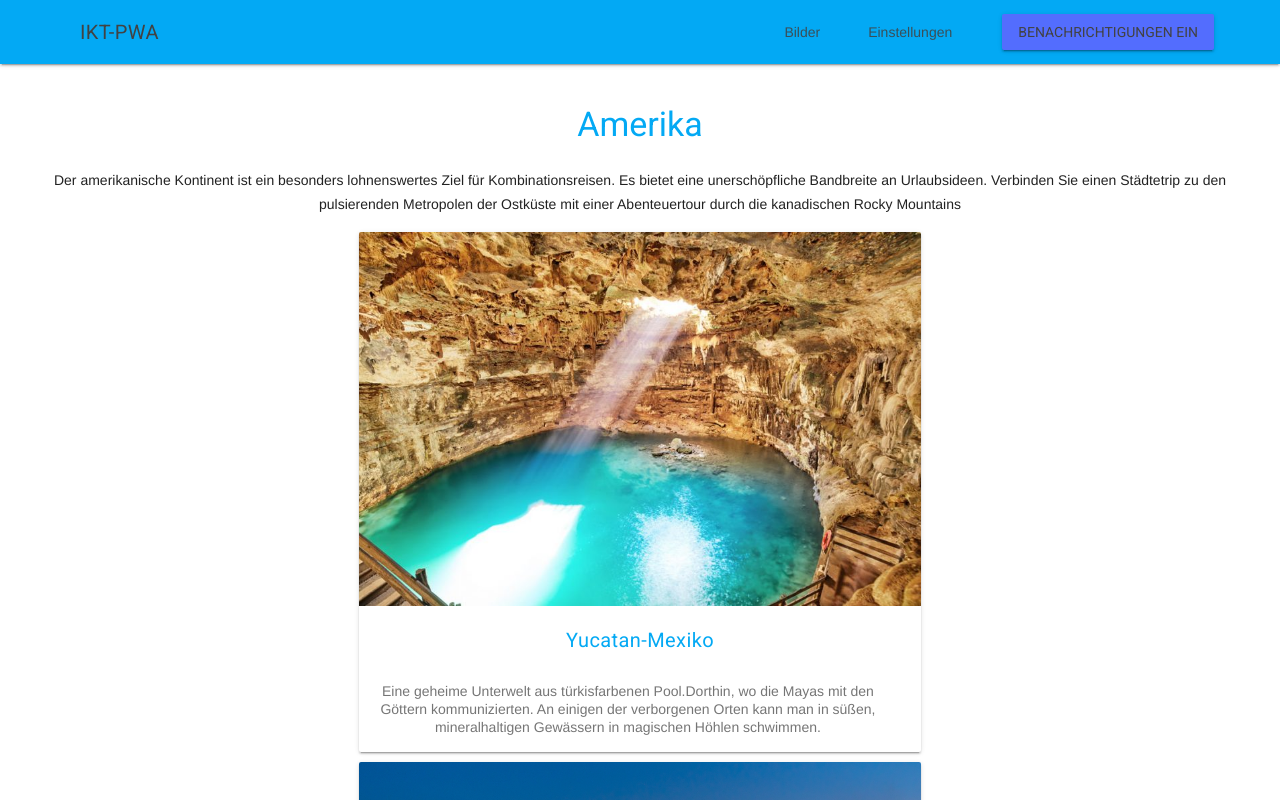
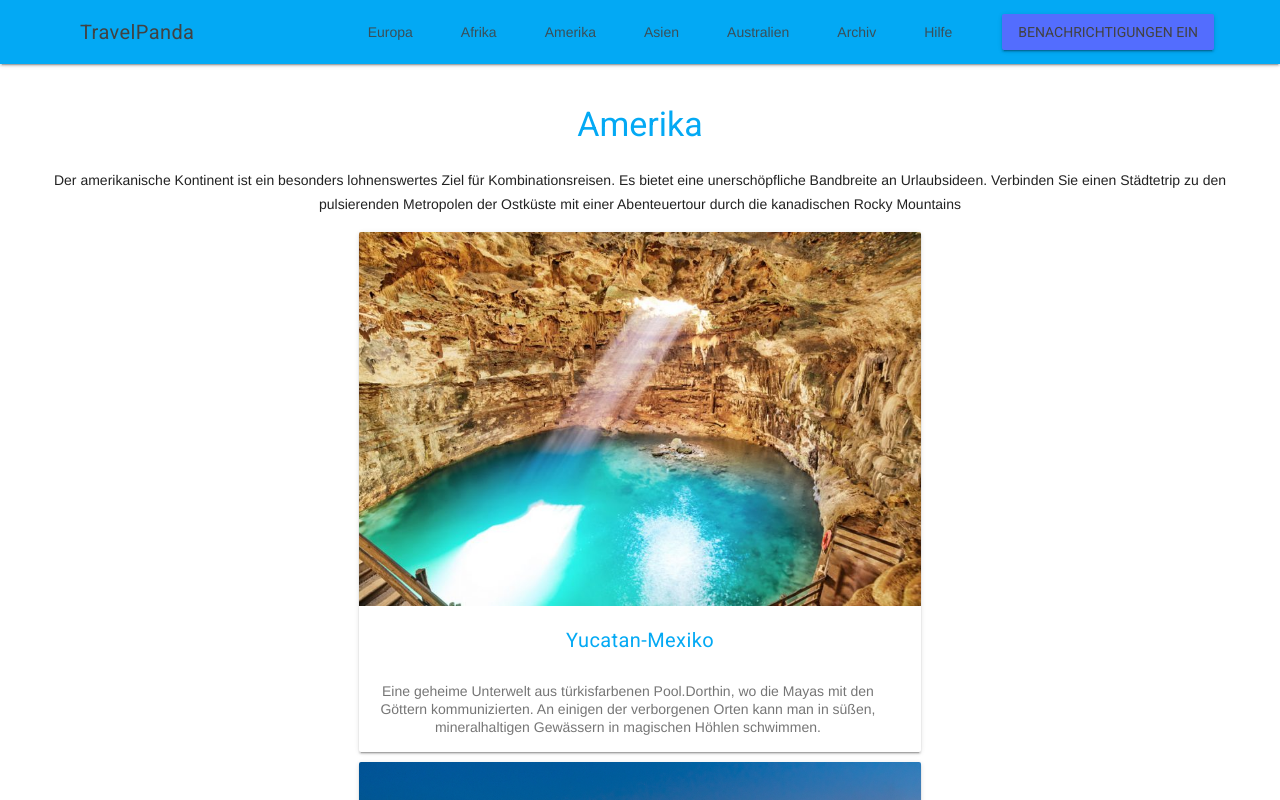
Before and after one commit to Neslihan1/IKT_PWA_22, a website: page public/Amerika/index.html in a window 1280 px wide. Drawn offline with nearby package versions, Linux system fonts and the light colour scheme; a script that the page names is missing.

Commit message:
Amerika-Manifest

```diff
--- a/public/Amerika/index.html
+++ b/public/Amerika/index.html
@@ -5,7 +5,7 @@
   <meta name="viewport"
         content="width=device-width, user-scalable=no, initial-scale=1.0, maximum-scale=1.0, minimum-scale=1.0">
   <meta http-equiv="X-UA-Compatible" content="ie=edge">
-  <title>Australien</title>
+  <title>Amerika</title>
   <link rel="stylesheet" href="https://fonts.googleapis.com/css?family=Roboto:400,700" rel="stylesheet">
   <link rel="stylesheet" href="https://fonts.googleapis.com/icon?family=Material+Icons">
   <link rel="stylesheet" href="https://code.getmdl.io/1.3.0/material.light_blue-indigo.min.css">
@@ -20,19 +20,16 @@
 
 <meta name="apple-mobile-web-app-capable" content="yes">
 <meta name="apple-mobile-web-app-status-bar-style" content="black">
-<meta name="apple-mobile-web-app-title" content="HTW-Insta">
-<link rel="apple-touch-icon" href="/src/images/icons/ios-fiw57x57.png" sizes="57x57">
-<link rel="apple-touch-icon" href="/src/images/icons/ios-fiw60x60.png" sizes="60x60">
-<link rel="apple-touch-icon" href="/src/images/icons/ios-fiw72x72.png" sizes="72x72">
-<link rel="apple-touch-icon" href="/src/images/icons/ios-fiw76x76.png" sizes="76x76">
-<link rel="apple-touch-icon" href="/src/images/icons/ios-fiw114x114.png" sizes="114x114">
-<link rel="apple-touch-icon" href="/src/images/icons/ios-fiw120x120.png" sizes="120x120">
-<link rel="apple-touch-icon" href="/src/images/icons/ios-fiw144x144.png" sizes="144x144">
-<link rel="apple-touch-icon" href="/src/images/icons/ios-fiw152x152.png" sizes="152x152">
-<link rel="apple-touch-icon" href="/src/images/icons/ios-fiw180x180.png" sizes="180x180">
-
-
-
+<meta name="apple-mobile-web-app-title" content="TravelPanda">
+<link rel="apple-touch-icon" href="/src/images/icons/apple-icon-57x57.png" sizes="57x57">
+<link rel="apple-touch-icon" href="/src/images/icons/apple-icon-60x60.png" sizes="60x60">
+<link rel="apple-touch-icon" href="/src/images/icons/apple-icon-72x72.png" sizes="72x72">
+<link rel="apple-touch-icon" href="/src/images/icons/apple-icon-76x76.png" sizes="76x76">
+<link rel="apple-touch-icon" href="/src/images/icons/apple-icon-114x114.png" sizes="114x114">
+<link rel="apple-touch-icon" href="/src/images/icons/apple-icon-120x120.png" sizes="120x120">
+<link rel="apple-touch-icon" href="/src/images/icons/apple-icon-144x144.png" sizes="144x144">
+<link rel="apple-touch-icon" href="/src/images/icons/apple-icon-152x152.png" sizes="152x152">
+<link rel="apple-touch-icon" href="/src/images/icons/apple-icon-180x180.png" sizes="180x180">
 </head>
 <body>
 
@@ -40,14 +37,16 @@
   <div class="mdl-layout mdl-js-layout mdl-layout--fixed-header">
     <header class="mdl-layout__header">
       <div class="mdl-layout__header-row">
-        <!-- Title -->
-        <span class="mdl-layout-title">IKT-PWA</span>
-        <!-- Add spacer, to align navigation to the right -->
+        <span class="mdl-layout-title">TravelPanda</span>
         <div class="mdl-layout-spacer"></div>
-        <!-- Navigation. We hide it in small screens. -->
         <nav class="mdl-navigation mdl-layout--large-screen-only">
-          <a class="mdl-navigation__link" href="/">Bilder</a>
-          <a class="mdl-navigation__link" href="/settings">Einstellungen</a>
+          <a class="mdl-navigation__link" href="/europa">Europa</a>
+            <a class="mdl-navigation__link" href="/afrika">Afrika</a>
+            <a class="mdl-navigation__link" href="/amerika">Amerika</a>
+            <a class="mdl-navigation__link" href="/asien">Asien</a>
+            <a class="mdl-navigation__link" href="/australien">Australien</a>
+            <a class="mdl-navigation__link" href="/archiv">Archiv</a>
+            <a class="mdl-navigation__link" href="/help">Hilfe</a>
           <div class="drawer-option">
             <button class="enable-notifications mdl-button mdl-js-button mdl-button--raised mdl-button--colored mdl-color--accent">
               Benachrichtigungen Ein
@@ -57,10 +56,16 @@
       </div>
     </header>
     <div class="mdl-layout__drawer">
-      <span class="mdl-layout-title">IKT-PWA</span>
+      <span class="mdl-layout-title">TravelPanda</span>
       <nav class="mdl-navigation">
         <a class="mdl-navigation__link" href="/">Feed</a>
-        <a class="mdl-navigation__link" href="/help">Help</a>
+        <a class="mdl-navigation__link" href="/europa">Europa</a>
+          <a class="mdl-navigation__link" href="/afrika">Afrika</a>
+          <a class="mdl-navigation__link" href="/amerika">Amerika</a>
+          <a class="mdl-navigation__link" href="/asien">Asien</a>
+          <a class="mdl-navigation__link" href="/australien">Australien</a>
+          <a class="mdl-navigation__link" href="/archiv">Archiv</a>
+          <a class="mdl-navigation__link" href="/help">Hilfe</a>
         <div class="drawer-option">
           <button class="enable-notifications mdl-button mdl-js-button mdl-button--raised mdl-button--colored mdl-color--accent">
             Benachrichtigungen Ein
@@ -71,30 +76,14 @@
     <main class="mdl-layout__content mat-typography">
       <div class="mdl-grid">
         <div class="mdl-cell mdl-cell--12-col text-center">
-
-
         <h3 class="text-center mdl-color-text--primary">Amerika</h3>
         <p> Der amerikanische Kontinent ist ein besonders lohnenswertes Ziel für Kombinationsreisen.
           Es bietet eine unerschöpfliche Bandbreite an Urlaubsideen. Verbinden Sie einen
           Städtetrip zu den pulsierenden Metropolen der Ostküste mit einer Abenteuertour durch die
           kanadischen Rocky Mountains </p>
 
-        <!--<h5 class="text-center mdl-color-text--primary">Hier kommen die Top 10 von Australien</h5>-->
-
-
-      <!--
-        <img src="/src/images/htw.jpg"
-        alt="HTW Wilhelminenhof"
-        class="main-image">
-      -->
-
           <div class="page-content">
-
-
-          <!---  <div id="shared-moments"></div>-->
-
-
-            <div id="shared-moments"></div>
+         <div id="shared-moments"></div>
 
 
         <div class="shared-moment-card mdl-card mdl-shadow--2dp">
@@ -115,12 +104,7 @@
 
 
           <div class="page-content">
-
-
-            <!---  <div id="shared-moments"></div>-->
-
-
-              <div id="shared-moments"></div>
+         <div id="shared-moments"></div>
           <div class="shared-moment-card mdl-card mdl-shadow--2dp">
             <img src="/src/images/Niegeriafall.jpg"
             alt="Niegeriafall"
@@ -137,18 +121,8 @@
 
 
     </div>
-
-
-
     </div>
-
-
     </div>
-
-
-
-
-
     </main>
   </div>
 </div>
```
Also changed, not shown: public/europa/index.html (+1 -1 lines).
